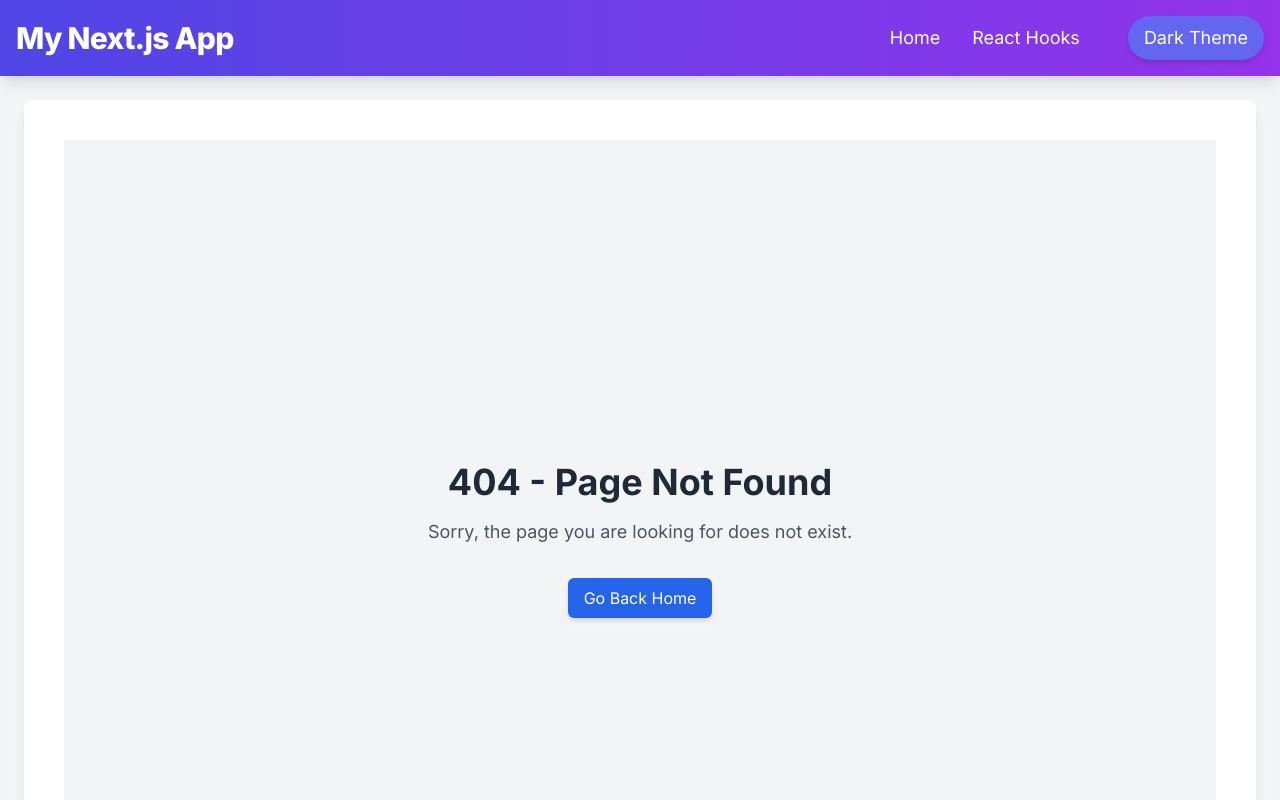
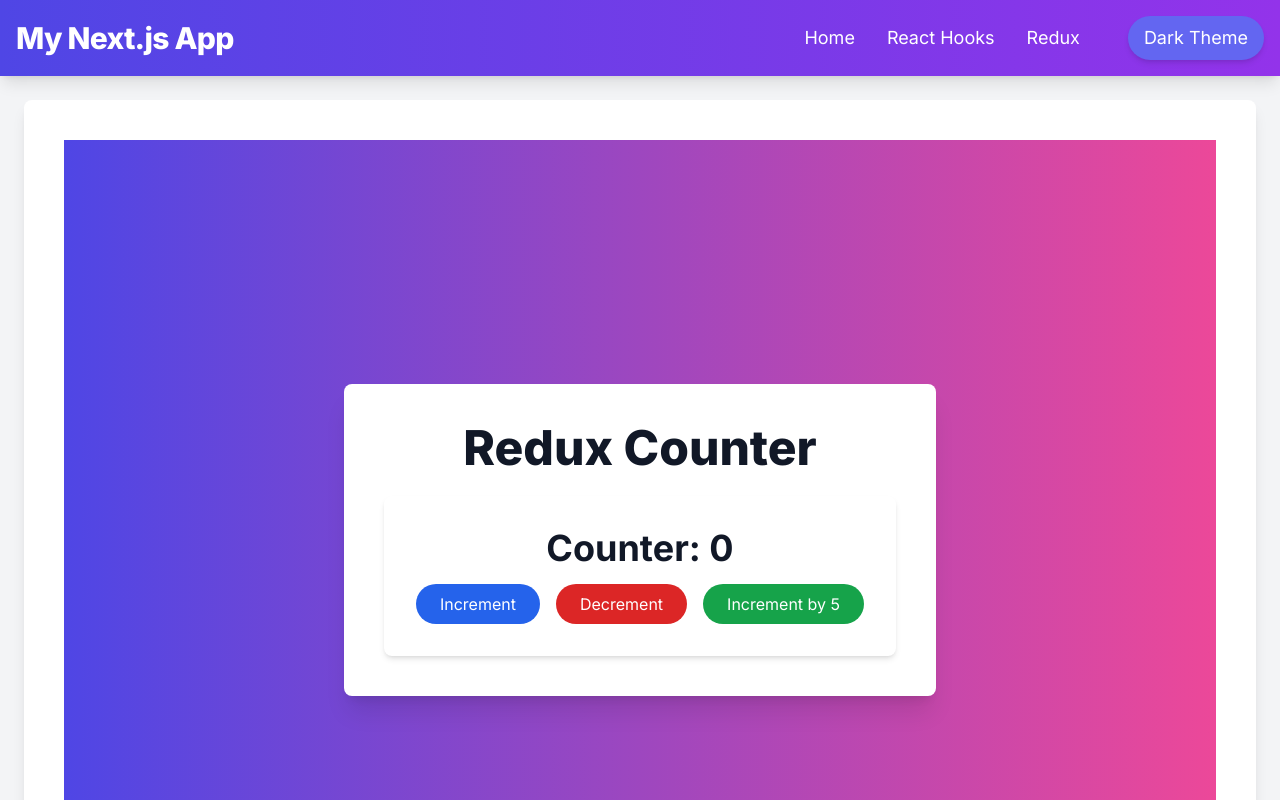
Before and after one commit to monoworks-develop/next_react_study_arakawa, a Next.js app: page /redux in a window 1280 px wide. Before the commit this address had no page. Shown: the top 800 px of the page. Built offline with nearby package versions, Linux system fonts and the light colour scheme.

Commit message:
Reduxを統合し、カウンター機能を実装。storeを設定し、Counterコンポーネントを作成。テーマレイアウトにReduxプロバイダーを追加。

```diff
--- a/package.json
+++ b/package.json
@@ -12,10 +12,12 @@
     "build-sb": "storybook build"
   },
   "dependencies": {
+    "@reduxjs/toolkit": "^2.3.0",
     "classnames": "^2.5.1",
     "next": "14.2.5",
     "react": "^18.3.1",
-    "react-dom": "^18.3.1"
+    "react-dom": "^18.3.1",
+    "react-redux": "^9.1.2"
   },
   "devDependencies": {
     "@chromatic-com/storybook": "^1.6.1",
--- a/src/app/layout.tsx
+++ b/src/app/layout.tsx
@@ -1,22 +1,21 @@
-import type { Metadata } from 'next';
+'use client';
 import { Inter } from 'next/font/google';
 import './globals.css';
 import { ThemeProvider } from './contexts/ThemeContext';
 import ThemeLayout from './themeLayout'; // クライアントサイド用のテーマレイアウトをインポート
+import { Provider } from 'react-redux';
+import { store } from './store';
 
 const inter = Inter({ subsets: ['latin'] });
-
-export const metadata: Metadata = {
-  title: 'Create Next App',
-  description: 'Generated by create next app',
-};
 
 export default function RootLayout({ children }: { children: React.ReactNode }) {
   return (
     <html lang="en" className={inter.className}>
       <body className="bg-gray-100 text-gray-900">
         <ThemeProvider>
-          <ThemeLayout>{children}</ThemeLayout>
+          <Provider store={store}>
+            <ThemeLayout>{children}</ThemeLayout>
+          </Provider>
         </ThemeProvider>
       </body>
     </html>
--- /dev/null
+++ b/src/app/redux/page.tsx
@@ -0,0 +1,12 @@
+import Counter from '@/components/Counter';
+
+export default function Redux() {
+  return (
+    <main className="flex flex-col min-h-screen items-center justify-center bg-gradient-to-r from-indigo-600 to-pink-500 p-8 space-y-12">
+      <div className="flex flex-col items-center justify-center p-10 bg-white shadow-xl rounded-lg transform transition duration-500 hover:scale-105">
+        <h1 className="text-5xl font-extrabold text-gray-900 mb-6">Redux Counter</h1>
+        <Counter />
+      </div>
+    </main>
+  );
+}
--- /dev/null
+++ b/src/app/store.ts
@@ -0,0 +1,11 @@
+import { configureStore } from '@reduxjs/toolkit';
+import counterReducer from '../features/counter/counterSlice';
+
+export const store = configureStore({
+  reducer: {
+    counter: counterReducer, // counterとして正しく追加されているか
+  },
+});
+
+export type RootState = ReturnType<typeof store.getState>;
+export type AppDispatch = typeof store.dispatch;
--- a/src/app/themeLayout.tsx
+++ b/src/app/themeLayout.tsx
@@ -33,6 +33,11 @@ const ThemeLayout: React.FC<{ children: React.ReactNode }> = ({ children }) => {
               </Link>
             </li>
             <li>
+              <Link href="/redux" className="hover:text-yellow-300 transition-colors duration-300">
+                Redux
+              </Link>
+            </li>
+            <li>
               <button
                 onClick={toggleTheme}
                 className="ml-4 px-4 py-2 rounded-full bg-indigo-500 text-white hover:bg-indigo-700 transition-all duration-300 shadow-md hover:shadow-lg transform hover:scale-105"
--- /dev/null
+++ b/src/components/Counter.tsx
@@ -0,0 +1,30 @@
+'use client';
+
+import { useDispatch, useSelector } from 'react-redux';
+import { RootState } from '../app/store';
+import { increment, decrement, incrementByAmount } from '../features/counter/counterSlice';
+
+export default function Counter() {
+  const count = useSelector((state: RootState) => state.counter.value);
+  const dispatch = useDispatch();
+
+  return (
+    <div className="flex flex-col items-center p-8 bg-white rounded-lg shadow-md">
+      <h1 className="text-4xl font-bold mb-4">Counter: {count}</h1>
+      <div className="space-x-4">
+        <button onClick={() => dispatch(increment())} className="px-6 py-2 bg-blue-600 text-white rounded-full hover:bg-blue-500">
+          Increment
+        </button>
+        <button onClick={() => dispatch(decrement())} className="px-6 py-2 bg-red-600 text-white rounded-full hover:bg-red-500">
+          Decrement
+        </button>
+        <button
+          onClick={() => dispatch(incrementByAmount(5))}
+          className="px-6 py-2 bg-green-600 text-white rounded-full hover:bg-green-500"
+        >
+          Increment by 5
+        </button>
+      </div>
+    </div>
+  );
+}
--- /dev/null
+++ b/src/features/counter/counterSlice.ts
@@ -0,0 +1,32 @@
+import { createSlice, PayloadAction } from '@reduxjs/toolkit';
+
+// 状態の型を定義
+interface CounterState {
+  value: number;
+}
+
+// 初期状態
+const initialState: CounterState = {
+  value: 0,
+};
+
+// スライスの作成
+const counterSlice = createSlice({
+  name: 'counter',
+  initialState,
+  reducers: {
+    increment: (state) => {
+      state.value += 1;
+    },
+    decrement: (state) => {
+      state.value -= 1;
+    },
+    incrementByAmount: (state, action: PayloadAction<number>) => {
+      state.value += action.payload;
+    },
+  },
+});
+
+// アクションとリデューサーをエクスポート
+export const { increment, decrement, incrementByAmount } = counterSlice.actions;
+export default counterSlice.reducer;
```
Also changed, not shown: 1 other file (tests, documents, lock files or other folders).
